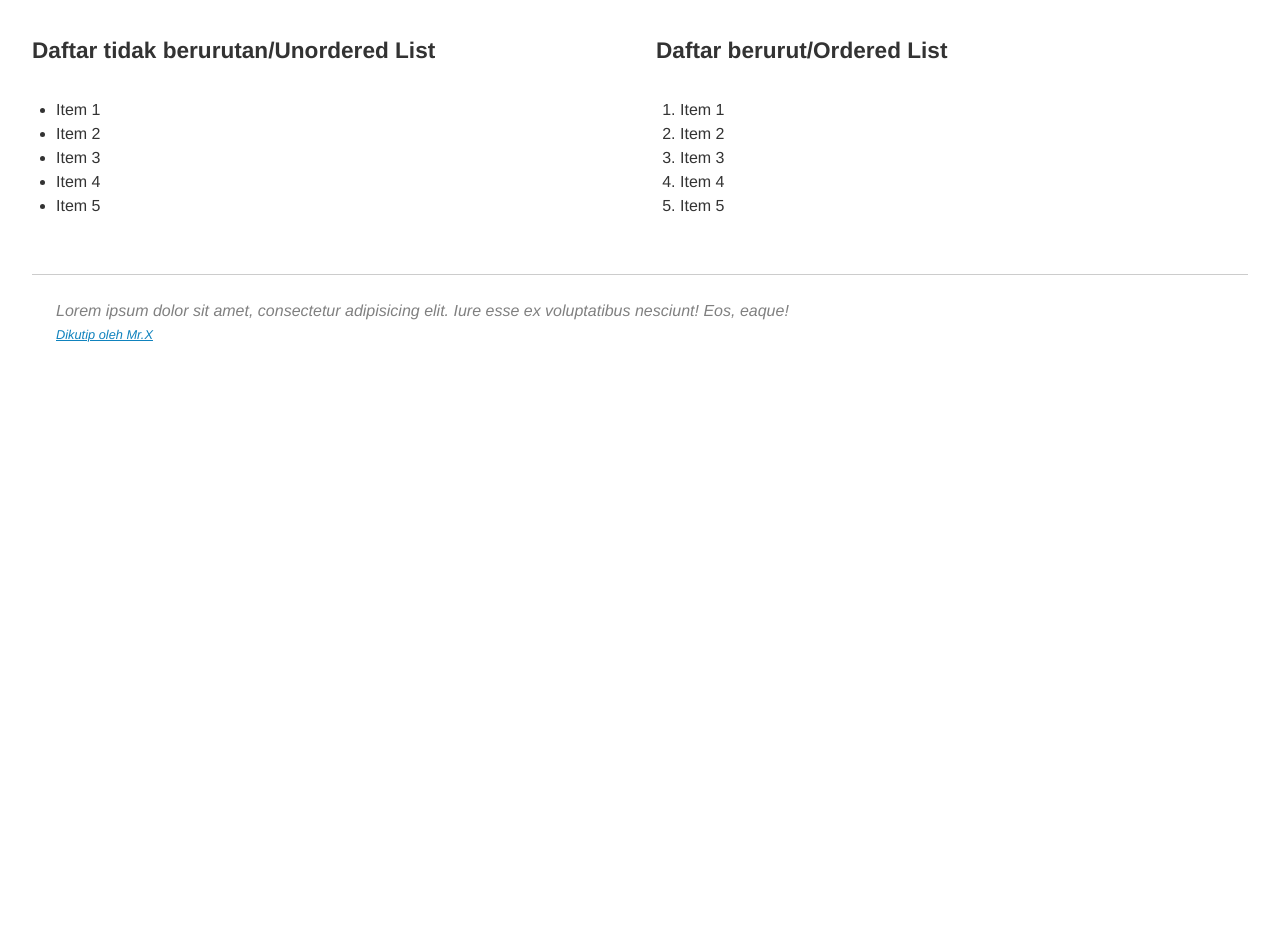
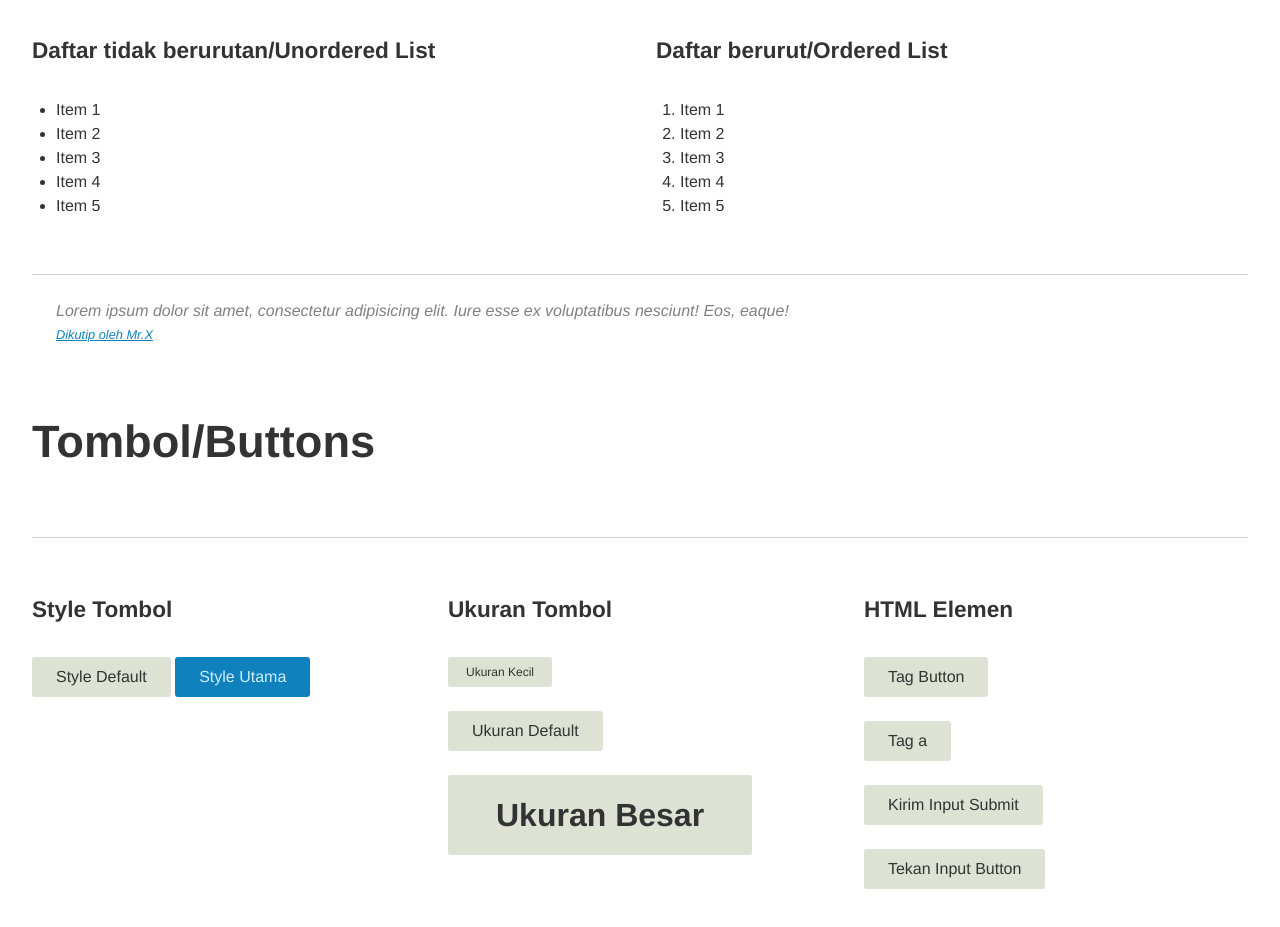
Before and after one commit to ricardosilitonga/web-pattern-library, a website: page index.html in a window 1280 px wide. Shown: the part 2392-3319 px from the top of the page. Before the commit the page ends 2755 px from the top, so only its background shows below. Drawn offline with Linux system fonts and the light colour scheme.

Commit message:
Tombol/Buttons

```diff
--- a/_/komponen/sass/pengaturan/_pengaturan.scss
+++ b/_/komponen/sass/pengaturan/_pengaturan.scss
@@ -18,3 +18,15 @@ $ukuran-h3: 1.999em;
 $ukuran-h4: 1.414em;
 $ukuran-h5: 1em;
 $ukuran-h6: .707em;
+
+// Variabel Tombol
+$kebulatan-tombol: 3px;
+
+$ukuran-tombol-kecil: .75em;
+$ukuran-tombol-besar: 2em;
+
+$warna-latar-tombol-default: #dde2d4;
+$warna-teks-tombol-default: #333;
+
+$warna-latar-tombol-utama: #0f82bd;
+$warna-teks-tombol-utama: lighten(#0f82bd, 50%);
--- a/_/komponen/sass/pola-dasar/_grid.scss
+++ b/_/komponen/sass/pola-dasar/_grid.scss
@@ -1,4 +1,4 @@
-@import "../pengaturan/pengaturan.scss";
+@import "../pengaturan/pengaturan";
 
 *, *:before, *:after {
   -moz-box-sizing: border-box;
--- a/_/komponen/sass/pola-dasar/_tipografi.scss
+++ b/_/komponen/sass/pola-dasar/_tipografi.scss
@@ -1,4 +1,4 @@
-@import "../pengaturan/pengaturan.scss";
+@import "../pengaturan/pengaturan";
 
 html {
 	font-size: 1em;
--- a/_/komponen/sass/pola-dasar/_tombol.scss
+++ b/_/komponen/sass/pola-dasar/_tombol.scss
@@ -0,0 +1,52 @@
+@import "../pengaturan/pengaturan";
+
+button,
+.tombol,
+a.tombol {
+	border: 0;
+	border-radius: $kebulatan-tombol;
+
+	background-color: $warna-latar-tombol-default;
+
+	color: $warna-teks-tombol-default;
+	cursor: pointer;
+
+	line-height: 1;
+	font-family: inherit;
+	font-size: inherit;
+
+	text-decoration: none;
+
+	display: inline-block;
+	padding: .75em 1.5em;
+
+	&:hover {
+		background-color: $warna-teks;
+		color: #fff;
+	}
+
+	&:active {
+		background-color: lighten($warna-teks, 10%);
+	}
+
+	&:focus {
+		outline: none;
+	}
+}
+
+.tombol-utama {
+	@extend .tombol;
+	background-color: $warna-latar-tombol-utama;
+	color: $warna-teks-tombol-utama;
+}
+
+.tombol-kecil {
+	@extend .tombol;
+	font-size: $ukuran-tombol-kecil;
+}
+
+.tombol-besar {
+	@extend .tombol;
+	font-size: $ukuran-tombol-besar;
+	font-weight: bold;
+}
--- a/index.html
+++ b/index.html
@@ -225,6 +225,7 @@
  -webkit-box-sizing: border-box;
  box-sizing: border-box;
 }</code></pre>
+
 				</div><!-- .kolom-setengah -->
 			</div><!-- .baris -->
 
@@ -261,6 +262,62 @@
 		</div><!-- .kotak -->
 	</div><!-- section -->
 
+	<!-- Tombol/Buttons -->
+	<div class="section">
+		<div class="kotak">
+			<h2>Tombol/Buttons</h2>
+
+			<hr>
+
+			<div class="baris">
+				<div class="kolom-4">
+					<h4>Style Tombol</h4>
+
+					<p>
+						<button class="tombol">
+							Style Default
+						</button><!-- button -->
+
+						<button class="tombol-utama">Style Utama</button><!-- button -->
+					</p>
+				</div><!-- .kolom-4 -->
+
+				<div class="kolom-4">
+					<h4>Ukuran Tombol</h4>
+
+					<p>
+						<button class="tombol-kecil">Ukuran Kecil</button><!-- button -->
+					</p>
+					<p>
+						<button class="tombol">Ukuran Default</button><!-- button -->
+					</p>
+					<p>
+						<button class="tombol-besar">Ukuran Besar</button><!-- button -->
+					</p>
+				</div><!-- .kolom-4 -->
+
+				<div class="kolom-4">
+					<h4>HTML Elemen</h4>
+
+					<p>
+						<button class="tombol">Tag Button</button><!-- button -->
+					</p>
+
+					<p>
+						<a href="#" class="tombol">Tag a</a><!-- a.btn -->
+					</p>
+
+					<p>
+						<input type="submit" class="tombol" value="Kirim Input Submit"><!-- input -->
+					</p>
+					<p>
+						<input type="button" class="tombol" value="Tekan Input Button"><!-- input -->
+					</p>
+				</div><!-- .kolom-4 -->
+			</div><!-- .baris -->
+		</div><!-- .kotak -->
+	</div><!-- section -->
+
 	<script src="_/js/script.js"></script>
 	<script src="http://localhost:35729/livereload.js"></script>
 </body>
```
Also changed, not shown: README.md, _/css/styles.css. Lines whose indentation alone changed are shown as unchanged.
